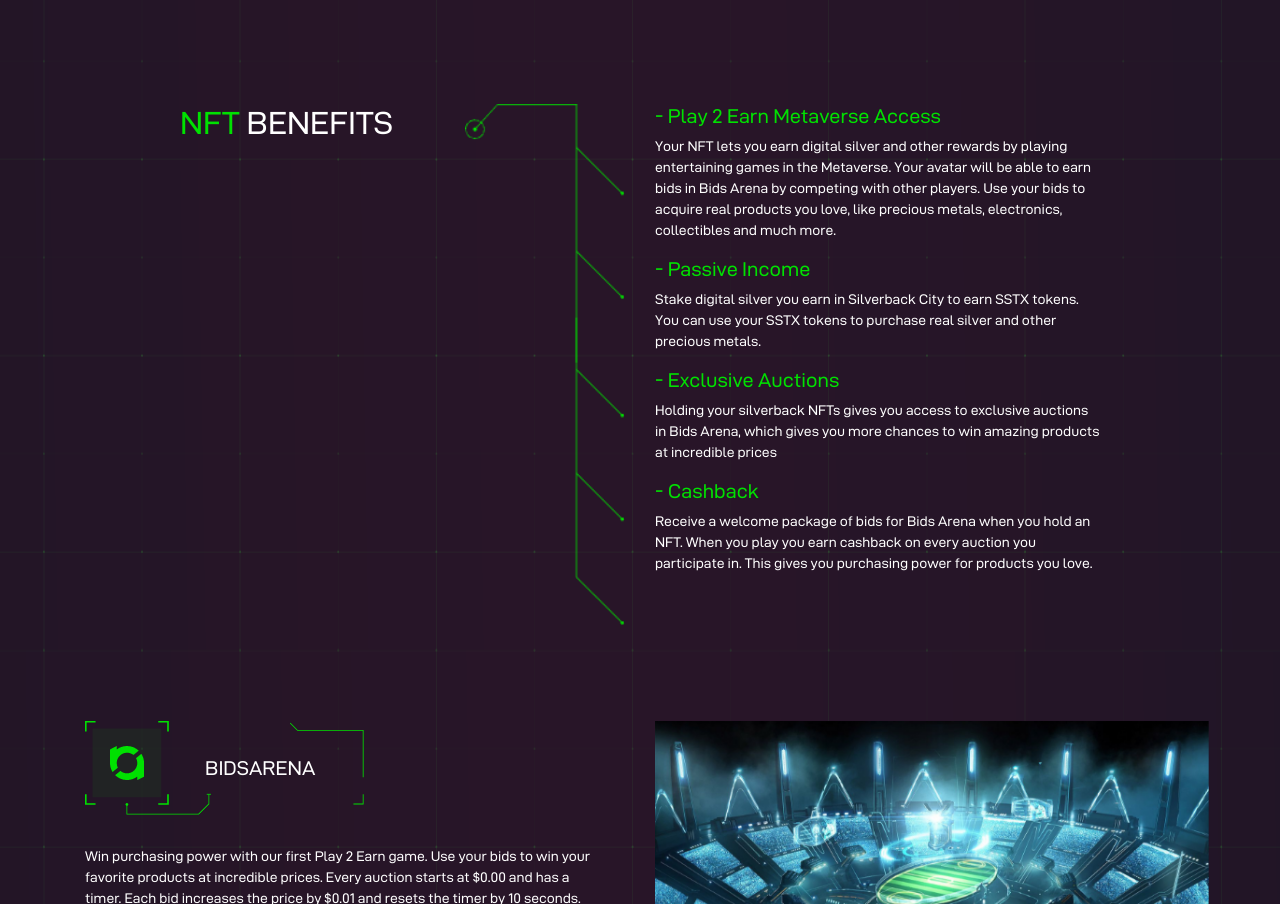
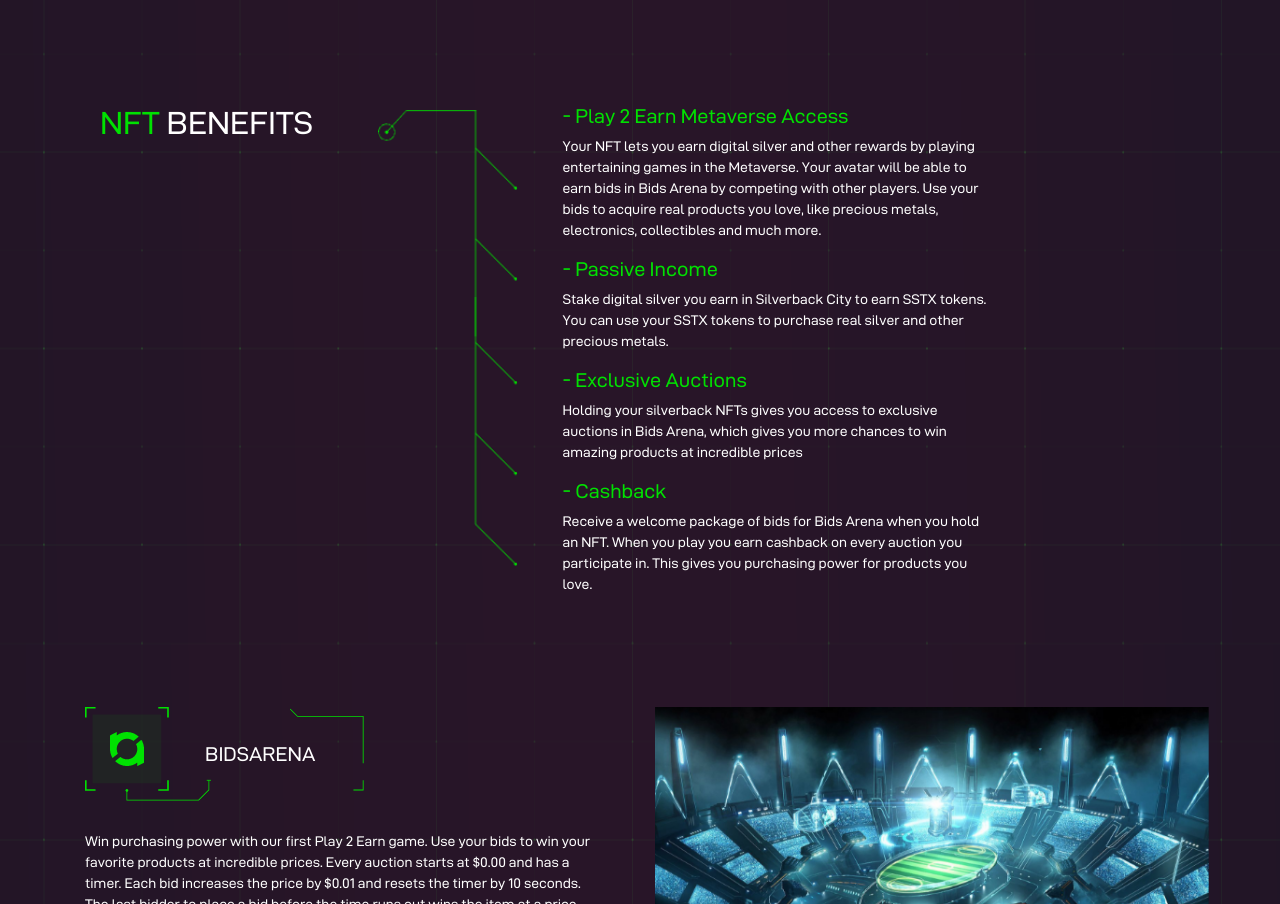
Before and after one commit to Silverstonks/SilverbackCity, a React (Create React App) app: page / in a window 1280 px wide. Shown: the part 4592-5496 px from the top of the page. Built offline with nearby package versions, Linux system fonts and the light colour scheme; what web3 would draw is missing.

Commit message:
fixed benefits img size

```diff
--- a/src/components/Benefits.jsx
+++ b/src/components/Benefits.jsx
@@ -6,15 +6,14 @@ const Benefits = () => {
     return (
         <div className="container">
 
-            <div className="row benefits my-5">
-                <div className="col-md-1"></div>
+            <div className="row benefits my-5 mx-auto">
                 <div className="col-md-3">
                     <p className="h2"><span className="title-text">NFT</span> BENEFITS</p>
                 </div>
                 <div className="col-md-2 d-none d-md-block">
-                    <img src={GreenLineBenefits} alt="" className="w-100" />
+                    <img src={GreenLineBenefits} alt="" className="benefits-img" />
                 </div>
-                <div className="col-md-5">
+                <div className="col-md-5 h-100">
                     <p className="h5 subtitle-text">- Play 2 Earn Metaverse Access</p>
                     <p className="info">Your NFT lets you earn digital silver and other rewards by playing entertaining games in the Metaverse.
                         Your avatar will be able to earn bids in Bids Arena by competing with other players.
@@ -30,7 +29,6 @@ const Benefits = () => {
                         When you play you earn cashback on every auction you participate in.
                         This gives you purchasing power for products you love.</p>
                 </div>
-                <div className="col-md-1"></div>
             </div>
         </div>
     );
--- a/src/static/scss/component/_sections.scss
+++ b/src/static/scss/component/_sections.scss
@@ -234,3 +234,9 @@
   left: 23px;
   top: 20px;
 }
+
+.benefits-img {
+  width: auto;
+  height: 90%;
+  margin-top: 4%;
+}
```
